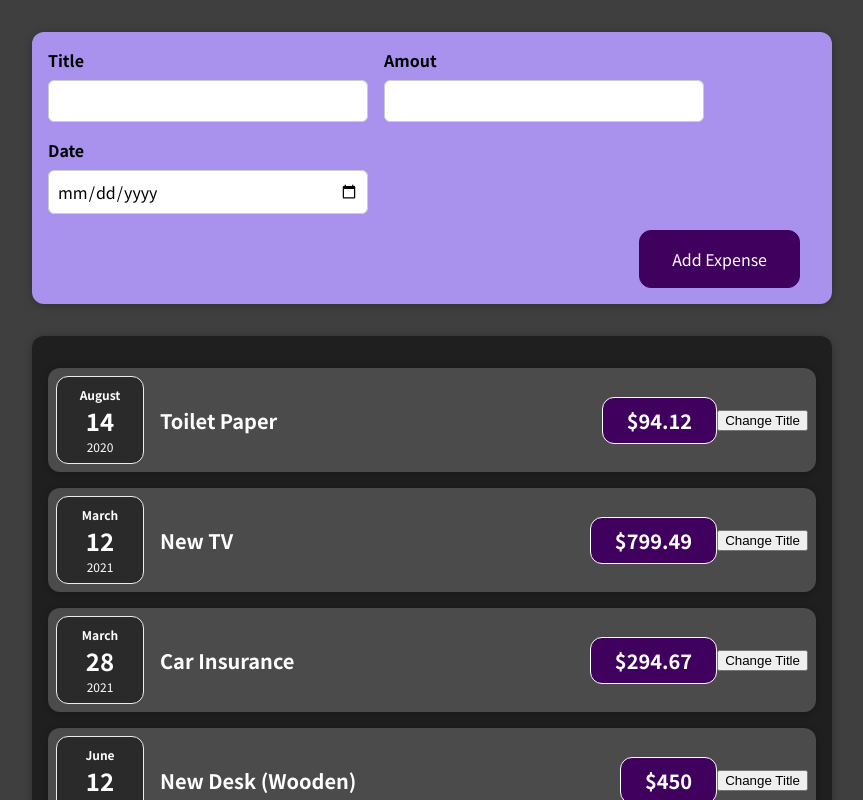
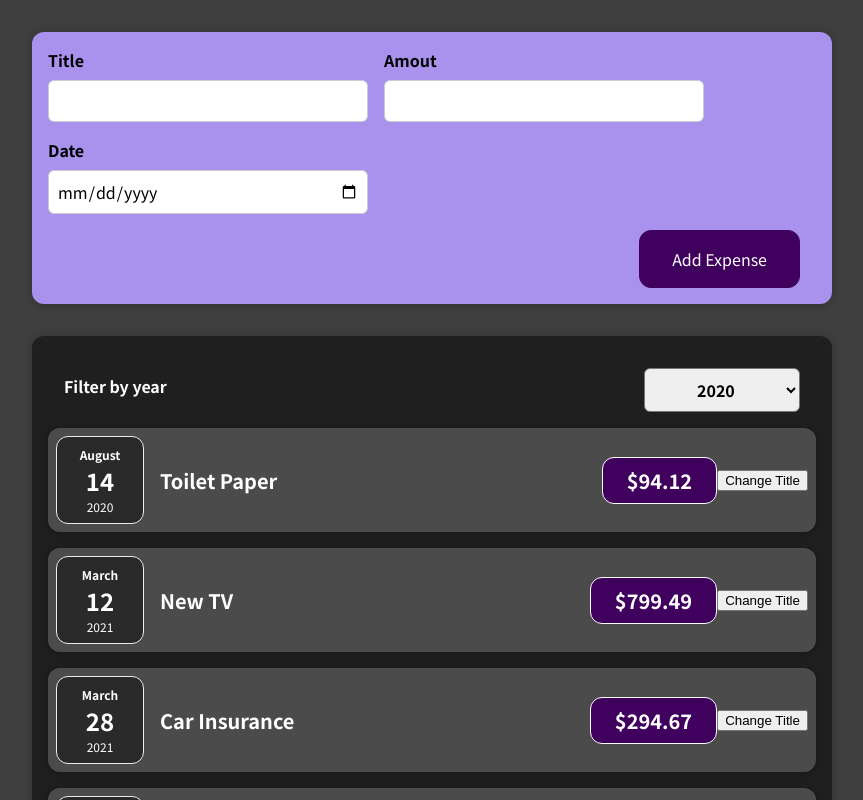
Before and after one commit to fromm-finnn/ledger-expense, a React (Create React App) app: page / in a window 1280 px wide. Shown: the top 800 px of the page, without its empty margins (208-1071 px from the left). Built offline with nearby package versions, Linux system fonts and the light colour scheme.

Commit message:
add ExpensesFilter

```diff
--- a/src/components/Expenses/Expenses.js
+++ b/src/components/Expenses/Expenses.js
@@ -1,11 +1,22 @@
-import React from "react";
+import React, { useState } from "react";
 import "./Expenses.css";
 import ExpenseItem from "./ExpenseItem";
 import Card from "../UI/Card";
+import ExpensesFilter from "./ExpensesFilter";
 
 const Expenses = (props) => {
+  const [filteredYear, setFilteredYear] = useState("2020");
+
+  const filterChangeHandler = (selectedYear) => {
+    setFilteredYear(selectedYear);
+  };
+
   return (
     <Card className="expenses">
+      <ExpensesFilter
+        selected={filteredYear}
+        onChangeFilter={filterChangeHandler}
+      />
       <ExpenseItem
         title={props.items[0].title}
         amount={props.items[0].amount}
--- /dev/null
+++ b/src/components/Expenses/ExpensesFilter.css
@@ -0,0 +1,24 @@
+.expenses-filter {
+  color: white;
+  padding: 0 1rem;
+}
+
+.expenses-filter__control {
+  display: flex;
+  width: 100%;
+  align-items: center;
+  justify-content: space-between;
+  margin: 1rem 0;
+}
+
+.expenses-filter label {
+  font-weight: bold;
+  margin-bottom: 0.5rem;
+}
+
+.expenses-filter select {
+  font: inherit;
+  padding: 0.5rem 3rem;
+  font-weight: bold;
+  border-radius: 6px;
+}
--- /dev/null
+++ b/src/components/Expenses/ExpensesFilter.js
@@ -0,0 +1,25 @@
+import React from 'react';
+
+import './ExpensesFilter.css';
+
+const ExpensesFilter = (props) => {
+  const dropdownChangeHandler = (event) => {
+    props.onChangeFilter(event.target.value);
+  };
+
+  return (
+    <div className='expenses-filter'>
+      <div className='expenses-filter__control'>
+        <label>Filter by year</label>
+        <select value={props.selected} onChange={dropdownChangeHandler}>
+          <option value='2022'>2022</option>
+          <option value='2021'>2021</option>
+          <option value='2020'>2020</option>
+          <option value='2019'>2019</option>
+        </select>
+      </div>
+    </div>
+  );
+};
+
+export default ExpensesFilter;
```
Also changed, not shown: 1 other file (tests, documents, lock files or other folders).
